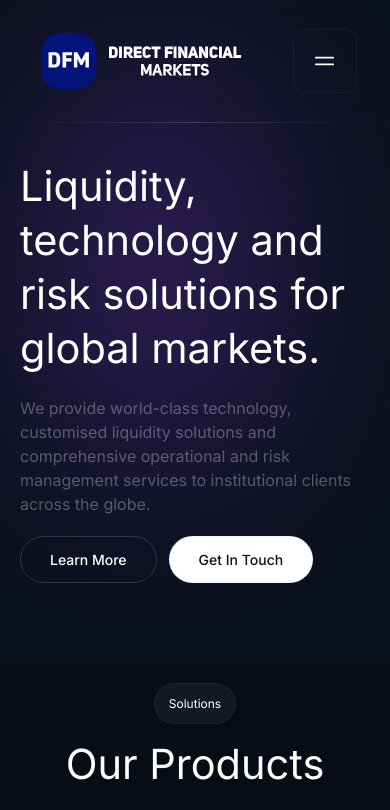
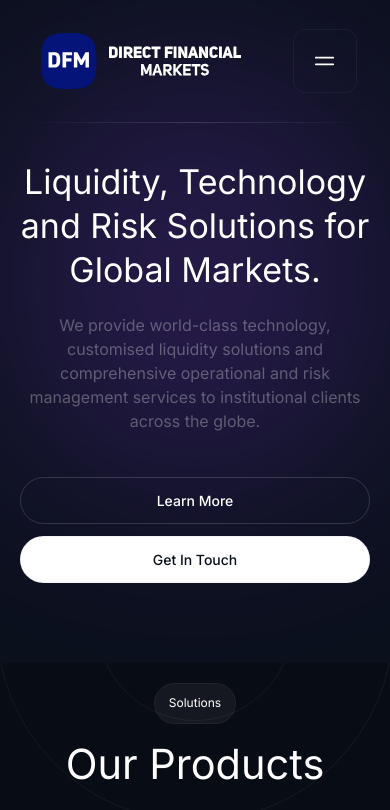
Before and after one commit to ismailjaved-dev/DFM, a Next.js app: page / in a window 390 px wide. Shown: the top 810 px of the page. Built offline with nearby package versions, Linux system fonts and the light colour scheme.

Commit message:
Ui Issues resolved

```diff
--- a/app/globals.css
+++ b/app/globals.css
@@ -25,7 +25,7 @@
   }
 
   .gradientLine {
-    @apply h-[1px] w-full my-[3rem] sm:my-[6rem];
+    @apply h-[1px] w-full my-[3rem] sm:my-[4rem];
   }
 
   .starImg {
@@ -41,7 +41,9 @@
     );
   }
 }
-
+body {
+  scroll-behavior: smooth;
+}
 .swiper-slide {
   transform: scale(0.9) !important;
   transition: 1s ease !important;
@@ -82,3 +84,45 @@
 .hoverDD svg {
   width: 15px;
 }
+.svg_icon-container svg {
+  width: 100%;
+}
+.border_lines,
+.border_lines::before,
+.border_lines::after,
+.border_lines > div,
+.border_lines > div::before {
+  position: absolute;
+  border: 1px solid #fff;
+  left: 50%;
+  transform: translate(-50%, -50%);
+  border-radius: 50%;
+}
+.border_lines {
+  width: 1000px;
+  height: 1000px;
+  top: -40px;
+}
+.border_lines::before,
+.border_lines::after,
+.border_lines > div,
+.border_lines > div::before {
+  content: "";
+  top: 50%;
+}
+.border_lines::before {
+  width: calc(100% - 200px);
+  height: calc(100% - 200px);
+}
+.border_lines::after {
+  width: calc(100% - 400px);
+  height: calc(100% - 400px);
+}
+.border_lines > div {
+  width: calc(100% - 600px);
+  height: calc(100% - 600px);
+}
+.border_lines > div::before {
+  width: calc(100% - 200px);
+  height: calc(100% - 200px);
+}
--- a/app/page.tsx
+++ b/app/page.tsx
@@ -1,6 +1,4 @@
-// import Footer from "@/components/sections/footer";
-import Hero from "@/components/sections/hero";
-// import Newsletter from "@/components/sections/newsletter";
+import HomeHero from "@/components/sections/home/homeHero";
 import ProductContainer from "@/components/sections/productContainer";
 import ServiceCard from "@/components/sections/serviceCard";
 
@@ -8,7 +6,8 @@ export default function Home() {
   return (
     // <main className=" text-white flex flex-col items-center bg-[#080C15] min-h-[100dvh] overflow-x-hidden">
     <>
-      <Hero />
+      {/* <Hero /> */}
+      <HomeHero />
       <ProductContainer />
       <ServiceCard />
       {/* <Newsletter />
--- a/components/sections/about/aboutHero.tsx
+++ b/components/sections/about/aboutHero.tsx
@@ -5,7 +5,7 @@ import { Button } from "../../ui/button";
 const AboutHero = () => {
   return (
     // <section className="bg-[#0B101D] w-full overflow-hidden relative lg:before:hidden before:bg-[#9747FF]  before:opacity-30 before:blur-[100px] before:rounded-[100px] before:inset-0 before:absolute before:block">
-    <section className="bg-[#0B101D] w-full overflow-hidden relative">
+    <section className="bg-[#080C15] w-full overflow-hidden relative">
       <div className="fluid-container pt-[10rem] md:pt-[15rem] lg:pt-[14rem] pb-[5rem] sm:pb-[10rem] relative grid items-center p-5 isolate">
         <div className="before:max-w-[31.25rem] before:max-h-[31.25rem] relative before:bg-[#9747FF] before:opacity-20 before:blur-[100px] before:rounded-[100px] before:translate-x-[-50%] before:translate-y-[-20%] before:top-[50%] before:left-[50%] before:absolute before:block before:h-[25rem] before:w-full before:z-[-1]"></div>
         <div className="flex flex-col gap-5 max-w-[53.7rem] m-auto">
--- a/components/sections/about/approachSection.tsx
+++ b/components/sections/about/approachSection.tsx
@@ -2,7 +2,8 @@ import Image from "next/image";
 
 const ApproachSection = () => {
   return (
-    <section className="bg-[#0B101D] w-full overflow-hidden relative isolate xl:px-0 px-5">
+    <section className="bg-[#080C15] w-full overflow-hidden relative isolate xl:px-0 px-5">
+      <div className="w-[25rem] h-[25rem] absolute -z-10 bg-[#9747FF] opacity-20 blur-[100px] rounded-full -translate-x-1/2 -translate-y-1/2 top-[50%] left-[50%] block"></div>
       <div className="fluid-container grid lg:grid-cols-3 md:grid-cols-2 sm:grid-cols-1 gap-[1.875rem]">
         <div className="cardBg p-[1.875rem] rounded-2xl hidden md:flex flex-col gap-4 lg:justify-between md:justify-center md:items-start items-center lg:col-span-1">
           <Image alt="" src="/dfm-image.svg" width="350" height="280" />
--- /dev/null
+++ b/components/sections/home/homeHero.tsx
@@ -0,0 +1,42 @@
+"use client";
+import React from "react";
+import { Button } from "../../ui/button";
+import Image from "next/image";
+import Transition from "@/components/ui/transition";
+
+const HomeHero = () => {
+  return (
+    <section className="bg-[#0B101D] w-full overflow-hidden relative">
+      <div className="fluid-container pt-[10rem] md:pt-[15rem] lg:pt-[14rem] pb-[5rem] sm:pb-[14rem] relative grid items-center p-5 isolate">
+        <div className="before:max-w-[31.25rem] before:max-h-[31.25rem] relative before:bg-[#9747FF] before:opacity-20 before:blur-[100px] before:rounded-[100px] before:translate-x-[-50%] before:translate-y-[-20%] before:top-[50%] before:left-[50%] before:absolute before:block before:h-[25rem] before:w-full before:z-[-1]"></div>
+        <div className="flex flex-col gap-5 max-w-[53.7rem] m-auto">
+          <Transition>
+            <h3 className="sm:text-h1 text-[34px] leading-[130%] text-center">
+              Liquidity, Technology and Risk Solutions for Global Markets.
+            </h3>
+          </Transition>
+          <Transition>
+            <p className="text-white/30 text-center lg:px-1">
+              We provide world-class technology, customised liquidity solutions
+              and comprehensive operational and risk management services to
+              institutional clients across the globe.
+            </p>
+          </Transition>
+          <div className="flex gap-3 justify-center mt-6 sm:flex-row flex-col">
+            <Button variant="outline">Learn More</Button>
+            <Button variant="secondary">Get In Touch</Button>
+          </div>
+        </div>
+        <Image
+          src="/ellipse.png"
+          width={400}
+          height={300}
+          alt=""
+          className="hidden sm:block absolute bottom-0 -translate-x-1/2 md:bottom-0 left-1/2"
+        />
+      </div>
+    </section>
+  );
+};
+
+export default HomeHero;
--- a/components/sections/productContainer.tsx
+++ b/components/sections/productContainer.tsx
@@ -1,9 +1,7 @@
 import Image from "next/image";
 import React from "react";
 import { ChevronRight } from "lucide-react";
-import { CoinsIcon, CoinsStackedIcon, BuildingIcon, BankIcon } from '../ui/icons'
-import { Button } from "../ui/button";
-
+import Transition from "../ui/transition";
 const ProductContainer = () => {
   const data = [
     {
@@ -29,17 +27,24 @@ const ProductContainer = () => {
   ];
 
   return (
-    <section className="max-w-fluid p-5">
+    <section className="max-w-fluid p-5 lg:pt-[6rem] relative isolate overflow-hidden">
+      <div className="border_lines -z-10 opacity-5">
+        <div />
+      </div>
       {/* <Image src={'/roundedBorder.svg'} width={200} height={200} alt=''/> */}
       <div className="flex flex-col items-center gap-5 ">
-        <p className="tag">
-          Solutions
-        </p>
-        <h1 className="text-h3 sm:text-h2 lg:text-h1 leading-[100%]">Our Products</h1>
-        <p className="max-w-[35.875rem] text-center">
-          We give you the expertise and tools to access unique liquidity and
-          manage risk across your operations.
-        </p>
+        <p className="tag">Solutions</p>
+        <Transition>
+          <h1 className="text-h3 sm:text-h2 lg:text-h1 leading-[100%]">
+            Our Products
+          </h1>
+        </Transition>
+        <Transition>
+          <p className="max-w-[35.875rem] text-center text-h6">
+            We give you the expertise and tools to access unique liquidity and
+            manage risk across your operations.
+          </p>
+        </Transition>
       </div>
 
       <div className="grid sm:grid-cols-2 xl:grid-cols-4 gap-4 my-10">
@@ -72,8 +77,7 @@ const ProductContainer = () => {
         </p>
       </div>
 
-          <div className="gradientLine"></div>
-
+      <div className="gradientLine"></div>
     </section>
   );
 };
--- a/components/sections/serviceCard.tsx
+++ b/components/sections/serviceCard.tsx
@@ -2,17 +2,32 @@ import Image from "next/image";
 import React from "react";
 
 const ServiceCard = () => {
-
   const data = [
-        {title:"Scale",desc:"Cutting-edge technology that enables complete flexibility in how we operate.",icon:"/scaleIcon.svg"},
-        {title:"Technology",desc:"Cutting-edge technology that enables complete flexibility in how we operate.",icon:"/technologyIcon.svg"},
-        {title:"Consistency",desc:"Delivering unrivalled consistency of flow, spreads, and customer service.",icon:"/consistencyIcon.svg"},
-        {title:"Flexibility",desc:"Flexibility in price feeds and routing, delivers unparalleled consistency of flow and spreads.",icon:"/flexibilityIcon.svg"},
-    ]
+    {
+      title: "Scale",
+      desc: "Cutting-edge technology that enables complete flexibility in how we operate.",
+      icon: "/scaleIcon.svg",
+    },
+    {
+      title: "Technology",
+      desc: "Cutting-edge technology that enables complete flexibility in how we operate.",
+      icon: "/technologyIcon.svg",
+    },
+    {
+      title: "Consistency",
+      desc: "Delivering unrivalled consistency of flow, spreads, and customer service.",
+      icon: "/consistencyIcon.svg",
+    },
+    {
+      title: "Flexibility",
+      desc: "Flexibility in price feeds and routing, delivers unparalleled consistency of flow and spreads.",
+      icon: "/flexibilityIcon.svg",
+    },
+  ];
 
   return (
     <section className="relative w-full grid">
-     <section className="fluid-container relative z-20 p-5 ">
+      <section className="fluid-container relative z-20 p-5 lg:pt-0">
         <div className="cardBg p-5 rounded-[30px] grid lg:grid-cols-2 gap-y-4">
           <div className=" sm:p-8 flex flex-col justify-between">
             <div>
@@ -27,24 +42,29 @@ const ServiceCard = () => {
             </p>
           </div>
           <div className="grid sm:grid-cols-2 gap-x-[0.9375rem] gap-y-[0.625rem]">
-            {
-                data.map((res,index)=>{
-                    return(
-                        <div key={index} className="bg-[#080C15]/80 p-10 rounded-[20px] outline outline-white/5 outline-1">
+            {data.map((res, index) => {
+              return (
+                <div
+                  key={index}
+                  className="bg-[#080C15]/80 p-10 rounded-[20px] outline outline-white/5 outline-1"
+                >
                   <Image src={res.icon} width={24} height={24} alt="title" />
                   <p className="text-lg mt-[1.875rem]">{res.title}</p>
                   <p className="text-sm text-white/50">{res.desc}</p>
                 </div>
-                    )
-                })
-            }
+              );
+            })}
           </div>
         </div>
 
         <div className="gradientLine relative z-[-1]"></div>
-
       </section>
-    <Image src={'/starImg.png'} fill alt="" className="starImg justify-self-end"/>
+      <Image
+        src={"/starImg.png"}
+        fill
+        alt=""
+        className="starImg justify-self-end"
+      />
     </section>
   );
 };
--- a/components/ui/navbar.tsx
+++ b/components/ui/navbar.tsx
@@ -1,6 +1,6 @@
 "use client";
 
-import React, { useEffect, useState } from "react";
+import React, { useEffect, useRef, useState } from "react";
 import Link from "next/link";
 import { Button } from "./button";
 import { usePathname } from "next/navigation";
@@ -14,8 +14,10 @@ const Navbar = () => {
   const [lightNav, setLightNav] = useState(false);
   const [menuExpanded, setMenuExpanded] = useState(true);
   const [isScrolled, setIsScrolled] = useState(false);
+  const [dropdownStates, setDropdownStates] = useState<{
+    [key: number]: boolean;
+  }>({});
   const pathname = usePathname();
-  const MotionLink = motion(Link);
 
   const handleMenu = () => {
     setMenuExpanded(!menuExpanded); // Toggle the current state
@@ -74,40 +76,19 @@ const Navbar = () => {
     },
   ];
 
-  const prodcutData = (
-    <div className="absolute flex flex-col top-[24px] cardBg p-6 gap-2 rounded-xl opacity-0 pointer-events-none">
-      <Link
-        href="/products/liquidity"
-        className="text-sm text-white font-semibold"
-      >
-        Liquidity
-      </Link>
-      <Link
-        href="/products/technology"
-        className="text-sm text-white font-semibold"
-      >
-        Technology
-      </Link>
-    </div>
-  );
+  const handleDropDown = (index: any) => {
+    setDropdownStates((prevStates) => ({
+      ...prevStates,
+      [index]: !prevStates[index],
+    }));
+  };
 
-  const regulationsData = (
-    <div className="absolute flex flex-col top-[24px] cardBg p-6 gap-2 rounded-xl opacity-0 pointer-events-none">
-      <Link
-        href="/regulation/regulatory-documents"
-        className="text-sm text-nowrap text-white font-semibold"
-      >
-        Regulatory Documents
-      </Link>
-      <Link
-        href="/regulation/regulatory-information"
-        className="text-sm text-nowrap text-white font-semibold"
-      >
-        Regulatory Information
-      </Link>
-    </div>
-  );
-
+  const handleDropDownClosing = (index: any) => {
+    setDropdownStates((prevStates) => ({
+      ...prevStates,
+      [index]: !prevStates[index],
+    }));
+  };
   return (
     <div className="fixed top-0 left-0 w-full z-[9999] px-5">
       <div className="flex flex-col fluid-container gap-3 py-3 ">
@@ -277,9 +258,11 @@ const Navbar = () => {
           {menuExpanded && (
             <motion.ul
               className={cn(
-                "p-3 rounded-xl border flex gap-3 flex-col lg:flex-row overflow-hidden duration-500 ",
+                "p-3 rounded-xl border flex gap-3 flex-col lg:flex-row duration-500 ",
                 lightNav
-                  ? "lg:!opacity-0 border-white border-opacity-15 bg-surface bg-opacity-5 backdrop-blur-md pointer-events-none"
+                  ? `lg:!opacity-0 border-white border-opacity-15 bg-surface bg-opacity-5 backdrop-blur-md ${
+                      isTab ? "" : "pointer-events-none"
+                    }`
                   : "border-white border-opacity-15 bg-surface bg-opacity-5 backdrop-blur-md"
               )}
               initial={{ opacity: 0, height: 0 }}
@@ -290,20 +273,86 @@ const Navbar = () => {
               {data.map((item, index) => (
                 <motion.li
                   key={index}
-                  className="flex justify-center items-center w-full relative z-10"
+                  className="flex justify-center items-center w-full relative z-10 flex-col"
+                  onClick={() => handleDropDown(index)}
+                  onMouseEnter={() => (!isTab ? handleDropDown(index) : null)}
+                  onMouseLeave={() =>
+                    !isTab ? handleDropDownClosing(index) : null
+                  }
                 >
-                  <MotionLink
-                    href={item.path}
+                  <Link
+                    href={
+                      item.label === "Products" || item.label === "Regulations"
+                        ? "javascript:void(0)"
+                        : item.path
+                    }
                     className={cn(
                       "w-full text-center font-medium text-sm transition-all py-5",
                       lightNav ? "text-white" : "text-white"
                     )}
                   >
-                    <span>{item.label}</span>
-                  </MotionLink>
-                  {/* {pathname === item.path ? (
-                        <motion.div transition={{type: "spring", bounce: 0.15}} layout layoutId='underline' className={cn("absolute rounded-[.3125rem] left-0 bottom-0 bg-surface w-full h-full -z-10", lightNav ? "bg-opacity-15 border border-white border-opacity-5" : "bg-opacity-15 border border-white border-opacity-5")}></motion.div>
-                      ) : null} */}
+                    <span className="w-fit flex gap-1 m-auto">
+                      {item.label}{" "}
+                      {item.label === "Products" ? (
+                        <span className=" w-3 svg_icon-container">
+                          <ChevronDownIcon />
+                        </span>
+                      ) : null}
+                      {item.label === "Regulations" ? (
+                        <span className=" w-3 svg_icon-container">
+                          <ChevronDownIcon />
+                        </span>
+                      ) : null}
+                    </span>
+                  </Link>
+                  <>
+                    {item.label === "Products" && dropdownStates[index] ? (
+                      <motion.div
+                        layout
+                        className={`grid place-items-center transform-origin-top items-center gap-1 rounded-xl h-auto opacity-100 ${
+                          !isTab
+                            ? "absolute flex flex-col top-12 cardBg p-6 gap-2 rounded-xl opacity-0"
+                            : ""
+                        }`}
+                      >
+                        <Link
+                          href="/products/liquidity"
+                          className="text-sm text-white font-semibold"
+                        >
+                          Liquidity
+                        </Link>
+                        <Link
+                          href="/products/technology"
+                          className="text-sm text-white font-semibold"
+                        >
+                          Technology
+                        </Link>
+                      </motion.div>
+                    ) : null}
+                    {item.label === "Regulations" && dropdownStates[index] ? (
+                      <motion.div
+                        layout
+                        className={`grid place-items-center transform-origin-top items-center gap-1 rounded-xl h-auto opacity-100 ${
+                          !isTab
+                            ? "absolute flex flex-col top-12 cardBg p-6 gap-2 rounded-xl opacity-0"
+                            : ""
+                        }`}
+                      >
+                        <Link
+                          href="/regulation/regulatory-documents"
+                          className="text-sm text-nowrap text-white font-semibold"
+                        >
+                          Regulatory Documents
+                        </Link>
+                        <Link
+                          href="/regulation/regulatory-information"
+                          className="text-sm text-nowrap text-white font-semibold"
+                        >
+                          Regulatory Information
+                        </Link>
+                      </motion.div>
+                    ) : null}
+                  </>
                 </motion.li>
               ))}
             </motion.ul>
--- /dev/null
+++ b/components/ui/transition.tsx
@@ -0,0 +1,39 @@
+"use client";
+
+import { motion, useAnimation, useInView } from "framer-motion";
+import { useEffect, useRef } from "react";
+
+const Transition = ({ children }: { children: React.ReactNode }) => {
+  const ref = useRef(null);
+  const inInView = useInView(ref, { once: false });
+  const mainControls = useAnimation();
+  useEffect(() => {
+    if (inInView) {
+      mainControls.start("visible");
+    }
+  }, [inInView]);
+
+  return (
+    <div ref={ref} className="overflow-hidden relative">
+      <motion.div
+        variants={{
+          hidden: {
+            y: 50,
+            opacity: 0,
+          },
+          visible: {
+            y: 0,
+            opacity: 1,
+          },
+        }}
+        initial="hidden"
+        animate={mainControls}
+        transition={{ duration: 0.5, delay: 0.25, ease: "backInOut" }}
+      >
+        {children}
+      </motion.div>
+    </div>
+  );
+};
+
+export default Transition;
```
Also changed, not shown: components/sections/about/coreValuesSection.tsx (+7 -3 lines), components/sections/newsletter.tsx (+36 -22 lines). Lines whose indentation alone changed are shown as unchanged.
